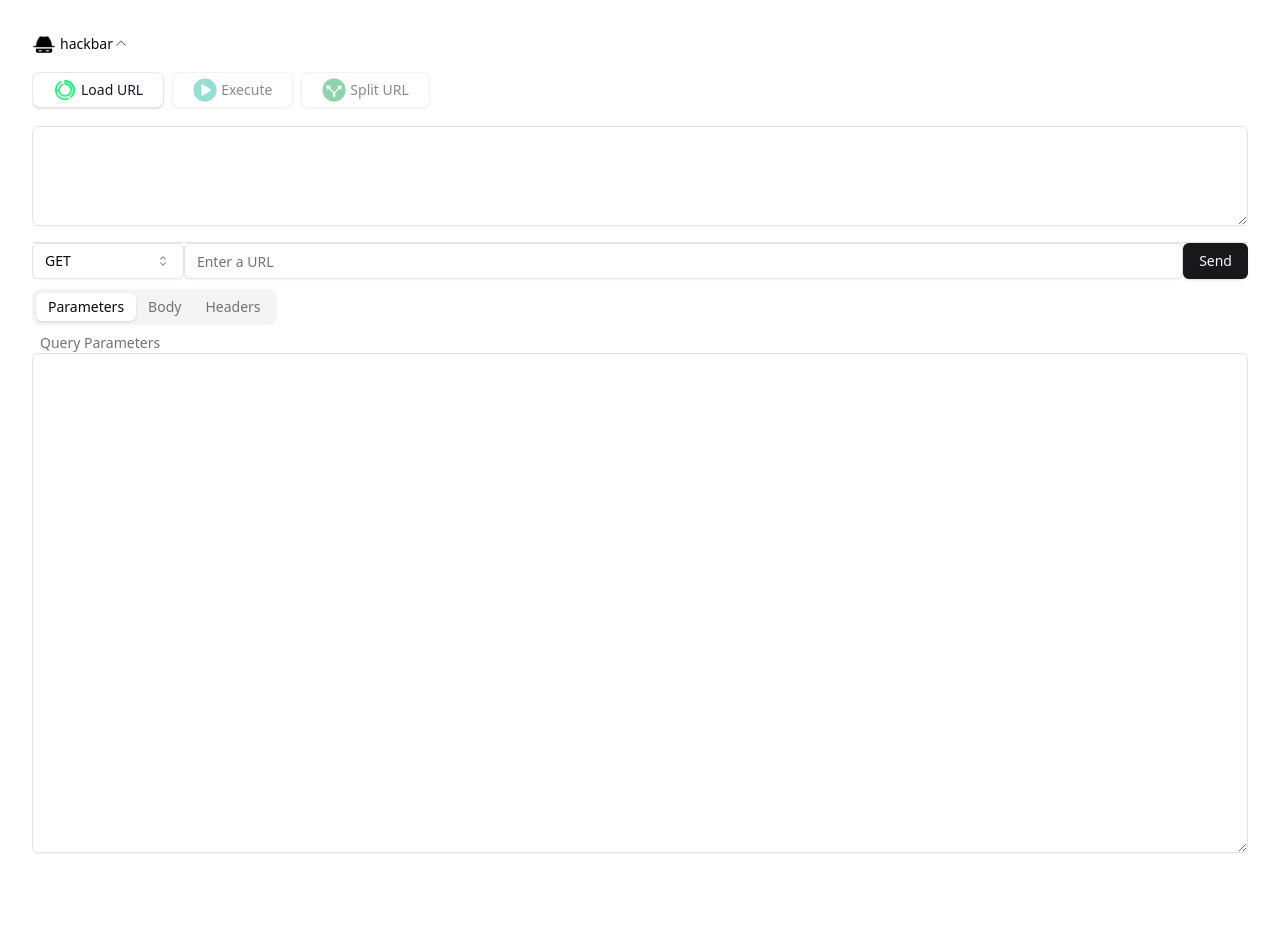
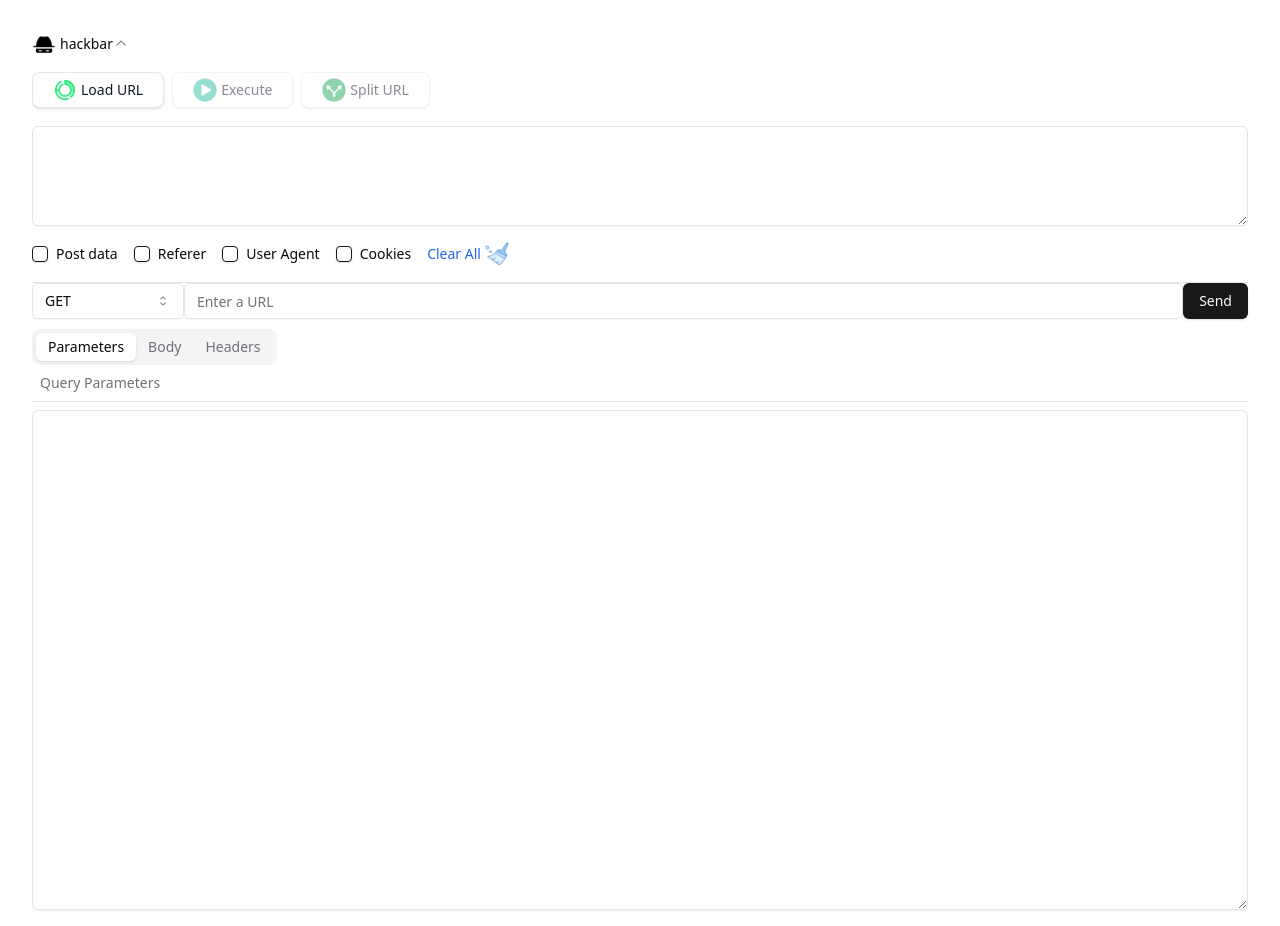
Before and after one commit to Seven-Y-Q-Guo/burpbar, a React (Vite) app in the folder panel/: page / in a window 1280 px wide. Both pictures are taken after a click on the button "hackbar". Before the commit the page ends 869 px from the top, so only its background shows below. Built offline with nearby package versions, Linux system fonts and the light colour scheme.

Commit message:
tab value

```diff
--- a/panel/package.json
+++ b/panel/package.json
@@ -11,9 +11,11 @@
   },
   "dependencies": {
     "@radix-ui/react-accordion": "^1.2.1",
+    "@radix-ui/react-checkbox": "^1.1.2",
     "@radix-ui/react-icons": "^1.3.0",
     "@radix-ui/react-label": "^2.1.0",
     "@radix-ui/react-select": "^2.1.2",
+    "@radix-ui/react-separator": "^1.1.0",
     "@radix-ui/react-slot": "^1.1.0",
     "@radix-ui/react-tabs": "^1.1.1",
     "class-variance-authority": "^0.7.0",
--- a/panel/src/App.jsx
+++ b/panel/src/App.jsx
@@ -23,7 +23,9 @@ import {
   AccordionItem,
   AccordionTrigger,
 } from "@/components/ui/accordion";
+import { Checkbox } from "@/components/ui/checkbox";
 import { Label } from "@/components/ui/label";
+import { Separator } from "@/components/ui/separator";
 import { Icons } from "@/components/ui/icons";
 
 import { isValidUrl } from "./utils";
@@ -31,6 +33,8 @@ import "./App.css";
 
 function App() {
   const [value, setValue] = useState("");
+  const [body, setBody] = useState("");
+  const [tabValue, setTabValue] = useState("Parameters");
   const [textareaInfo, setTextareaInfo] = useState({});
   const [selectedOption, setSelectedOption] = useState("GET");
   const [backgroundPageConnection, setBackgroundPageConnection] =
@@ -159,6 +163,61 @@ function App() {
                 The URL you input is not correct, please try again.
               </Label>
             )}
+            <div className="flex items-center mt-4">
+              <Checkbox
+                checked={selectedOption === "POST" ? true : false}
+                onCheckedChange={(checked) => {
+                  if (checked) {
+                    setSelectedOption("POST");
+                    setTabValue("Body");
+                  } else {
+                    setSelectedOption("GET");
+                    setTabValue("Parameters");
+                  }
+                }}
+                className="mr-2"
+                id="postData"
+              />
+              <label
+                htmlFor="postData"
+                className="text-sm font-medium leading-none peer-disabled:cursor-not-allowed peer-disabled:opacity-70 mr-4"
+              >
+                Post data
+              </label>
+              <Checkbox className="mr-2" id="referer" />
+              <label
+                htmlFor="referer"
+                className="text-sm font-medium leading-none peer-disabled:cursor-not-allowed peer-disabled:opacity-70 mr-4"
+              >
+                Referer
+              </label>
+              <Checkbox className="mr-2" id="userAgent" />
+              <label
+                htmlFor="userAgent"
+                className="text-sm font-medium leading-none peer-disabled:cursor-not-allowed peer-disabled:opacity-70 mr-4"
+              >
+                User Agent
+              </label>
+              <Checkbox className="mr-2" id="cookies" />
+              <label
+                htmlFor="cookies"
+                className="text-sm font-medium leading-none peer-disabled:cursor-not-allowed peer-disabled:opacity-70 mr-4"
+              >
+                Cookies
+              </label>
+              <a
+                readOnly
+                href="#"
+                className="inline-flex items-center font-medium text-blue-600 dark:text-blue-500 hover:underline"
+                onClick={() => {
+                  setValue("");
+                  // console.log(123);
+                }}
+              >
+                Clear All
+                <Icons.clear className="ml-1" />
+              </a>
+            </div>
           </AccordionContent>
         </AccordionItem>
       </Accordion>
@@ -204,7 +263,13 @@ function App() {
           Send
         </Button>
       </div>
-      <Tabs defaultValue="Parameters" className="mt-2.5">
+      <Tabs
+        value={tabValue}
+        onValueChange={(val) => {
+          setTabValue(val);
+        }}
+        className="mt-2.5"
+      >
         <TabsList>
           <TabsTrigger value="Parameters">Parameters</TabsTrigger>
           <TabsTrigger value="Body">Body</TabsTrigger>
@@ -251,9 +316,25 @@ function App() {
             </TableBody>
           </Table>
         </TabsContent>
-        <TabsContent value="Body">Body</TabsContent>
+        <TabsContent value="Body">
+          <Table className="caption-top">
+            <TableCaption className="text-left my-0 mx-2">
+              Raw Request Body
+            </TableCaption>
+            <TableBody>
+              <Textarea
+                value={body}
+                onChange={(e) => {
+                  setBody(e.target.value);
+                }}
+                style={{ height: "100px" }}
+              />
+            </TableBody>
+          </Table>
+        </TabsContent>
         <TabsContent value="Headers">Headers</TabsContent>
       </Tabs>
+      <Separator className="my-2" />
       {textareaInfo.content && (
         <span className="flex items-center text-sm font-medium text-gray-900 dark:text-white me-3">
           <span className="flex w-2.5 h-2.5 bg-teal-500 rounded-full me-1.5 flex-shrink-0"></span>
--- /dev/null
+++ b/panel/src/components/ui/checkbox.tsx
@@ -0,0 +1,28 @@
+import * as React from "react"
+import * as CheckboxPrimitive from "@radix-ui/react-checkbox"
+import { CheckIcon } from "@radix-ui/react-icons"
+
+import { cn } from "@/lib/utils"
+
+const Checkbox = React.forwardRef<
+  React.ElementRef<typeof CheckboxPrimitive.Root>,
+  React.ComponentPropsWithoutRef<typeof CheckboxPrimitive.Root>
+>(({ className, ...props }, ref) => (
+  <CheckboxPrimitive.Root
+    ref={ref}
+    className={cn(
+      "peer h-4 w-4 shrink-0 rounded-sm border border-primary shadow focus-visible:outline-none focus-visible:ring-1 focus-visible:ring-ring disabled:cursor-not-allowed disabled:opacity-50 data-[state=checked]:bg-primary data-[state=checked]:text-primary-foreground",
+      className
+    )}
+    {...props}
+  >
+    <CheckboxPrimitive.Indicator
+      className={cn("flex items-center justify-center text-current")}
+    >
+      <CheckIcon className="h-4 w-4" />
+    </CheckboxPrimitive.Indicator>
+  </CheckboxPrimitive.Root>
+))
+Checkbox.displayName = CheckboxPrimitive.Root.displayName
+
+export { Checkbox }
--- a/panel/src/components/ui/icons.tsx
+++ b/panel/src/components/ui/icons.tsx
@@ -2,6 +2,7 @@ import play from "../../assets/play.png";
 import load from "../../assets/load.png";
 import hack from "../../assets/hack.png";
 import split from "../../assets/split.png";
+import clear from "../../assets/clear.png";
 
 export const Icons = {
   play: (props) => (
@@ -16,4 +17,7 @@ export const Icons = {
   split: (props) => (
     <img className={"w-6 mr-1 " + (props.className || "")} src={split} />
   ),
+  clear: (props) => (
+    <img className={"w-6 mr-1 " + (props.className || "")} src={clear} />
+  ),
 };
--- /dev/null
+++ b/panel/src/components/ui/separator.tsx
@@ -0,0 +1,29 @@
+import * as React from "react"
+import * as SeparatorPrimitive from "@radix-ui/react-separator"
+
+import { cn } from "@/lib/utils"
+
+const Separator = React.forwardRef<
+  React.ElementRef<typeof SeparatorPrimitive.Root>,
+  React.ComponentPropsWithoutRef<typeof SeparatorPrimitive.Root>
+>(
+  (
+    { className, orientation = "horizontal", decorative = true, ...props },
+    ref
+  ) => (
+    <SeparatorPrimitive.Root
+      ref={ref}
+      decorative={decorative}
+      orientation={orientation}
+      className={cn(
+        "shrink-0 bg-border",
+        orientation === "horizontal" ? "h-[1px] w-full" : "h-full w-[1px]",
+        className
+      )}
+      {...props}
+    />
+  )
+)
+Separator.displayName = SeparatorPrimitive.Root.displayName
+
+export { Separator }
```
Also changed, not shown: panel/src/assets/clear.png (added), 1 other file (tests, documents, lock files or other folders).
